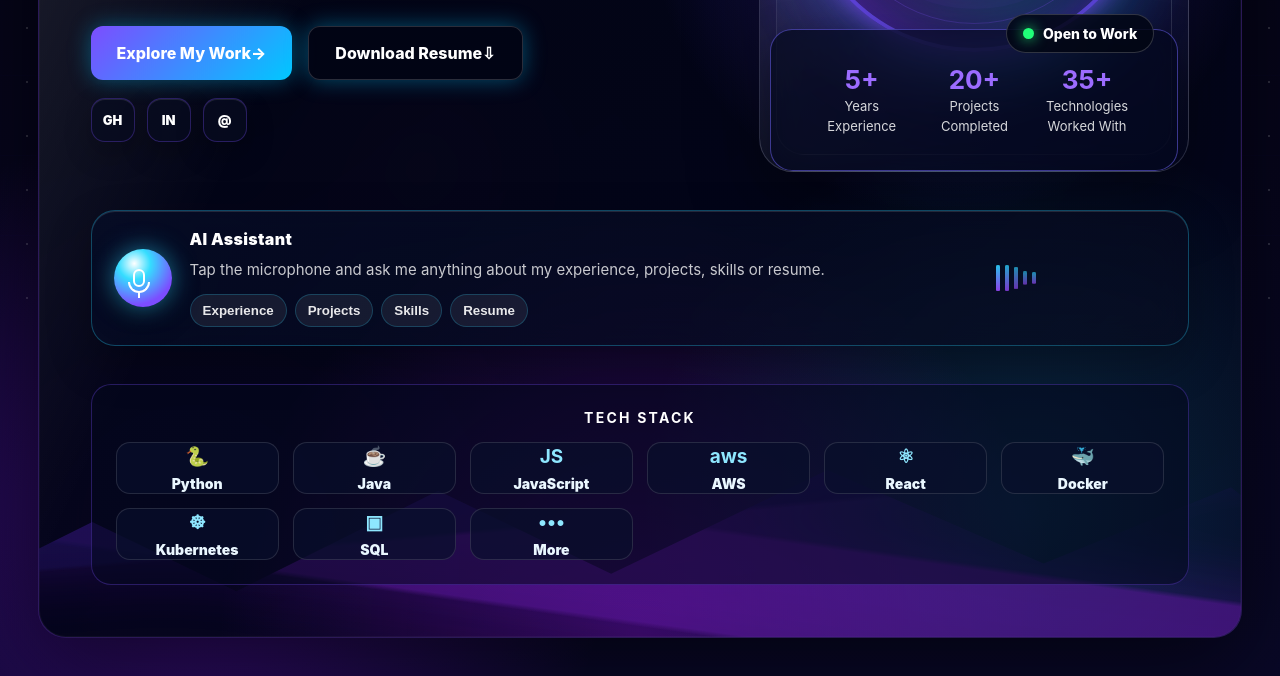
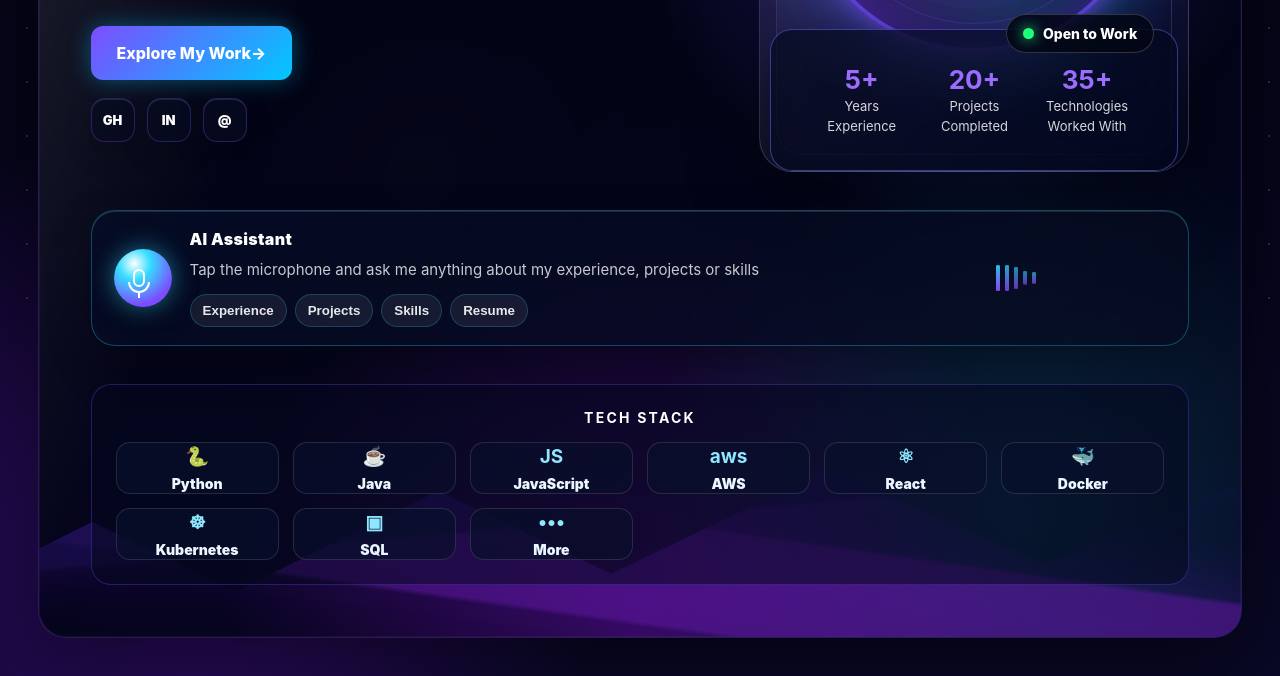
Before and after one commit to ravalireddy-24/Portfolio, a Flask app: page / in a window 1280 px wide. Shown: the part 485-1161 px from the top of the page. Run offline with Flask 3, Linux system fonts and the light colour scheme.

Commit message:
Changes in first page

```diff
--- a/static/js/script.js
+++ b/static/js/script.js
@@ -200,10 +200,6 @@ function setActiveSection(sectionId) {
 
 function scrollToSection(sectionId) {
   let section = document.getElementById(sectionId);
-  if (!section && sectionId === "resume") {
-    window.location.href = "/static/Ravali_N_Resume.pdf";
-    return;
-  }
   if (!section) return;
   setActiveSection(sectionId);
   section.scrollIntoView({ behavior: "smooth", block: "start" });
@@ -301,7 +297,7 @@ function handleTranscript(transcript) {
   recognition.onstart = () => {
     setAvatarState("listening");
     if (landingVoiceBtn) landingVoiceBtn.classList.add("is-listening");
-    if (landingVoiceStatus) landingVoiceStatus.textContent = "Listening... say portfolio, resume, or contact.";
+    if (landingVoiceStatus) landingVoiceStatus.textContent = "Listening... say portfolio or contact.";
   };
 
   recognition.onresult = (event) => {
@@ -338,7 +334,6 @@ function handleLandingTranscript(transcript) {
 
   speak(message, () => {
     if (action === "portfolio") window.location.href = "/portfolio";
-    if (action === "resume") window.location.href = "/static/Ravali_N_Resume.pdf";
   });
 }
 
@@ -357,11 +352,6 @@ document.querySelectorAll("[data-landing-action]").forEach((button) => {
     const action = button.dataset.landingAction;
     const message = LANDING_SCRIPTS[action] || LANDING_SCRIPTS.welcome;
     if (landingVoiceStatus) landingVoiceStatus.textContent = message;
-
-    if (action === "resume") {
-      window.location.href = "/static/Ravali_N_Resume.pdf";
-      return;
-    }
 
     if (action === "portfolio") {
       window.location.href = "/portfolio";
--- a/templates/index.html
+++ b/templates/index.html
@@ -38,7 +38,6 @@
 
           <div class="landing-actions" aria-label="Primary actions">
             <a class="primary-link" href="{{ url_for('portfolio') }}">Explore My Work <span aria-hidden="true">→</span></a>
-            <a class="secondary-link" href="{{ url_for('static', filename='Ravali_N_Resume.pdf') }}" download>Download Resume <span aria-hidden="true">⇩</span></a>
                       </div>
           <div class="social-icons" aria-label="Social links">
             <a href="https://github.com/" target="_blank" rel="noreferrer" aria-label="GitHub">GH</a>
@@ -68,7 +67,7 @@
         <button id="landingVoiceBtn" class="landing-mic-btn" type="button" aria-label="Start landing page voice assistant"><span class="voice-icon" aria-hidden="true"></span></button>
         <div class="landing-voice-copy">
           <p class="landing-voice-title">AI Assistant</p>
-          <p id="landingVoiceStatus" class="landing-voice-status">Tap the microphone and ask me anything about my experience, projects, skills or resume.</p>
+          <p id="landingVoiceStatus" class="landing-voice-status">Tap the microphone and ask me anything about my experience, projects or skills </p>
           <div class="suggestion-chips" aria-label="Suggested assistant prompts">
             <button type="button" data-landing-action="portfolio">Experience</button>
             <button type="button" data-landing-action="portfolio">Projects</button>
--- a/templates/portfolio.html
+++ b/templates/portfolio.html
@@ -91,7 +91,7 @@
         <div id="avatarShell" class="avatar-shell is-idle" aria-label="Interactive AI avatar" data-avatar-state="idle"><div class="avatar-halo" aria-hidden="true"></div><div class="avatar-loader" aria-hidden="true"></div><div class="listening-ripples" aria-hidden="true"><span></span><span></span><span></span></div><div class="avatar-image-wrap"><video id="assistantAvatar" class="assistant-avatar" muted playsinline preload="metadata" aria-label="Animated AI assistant avatar"><source src="{{ url_for('static', filename='images/avatar.webm') }}" type="video/webm" />Your browser does not support the avatar video.</video></div><div class="avatar-state-chip" aria-hidden="true"><span class="state-dot"></span><span id="avatarStatusLabel">Ready</span></div></div>
         <div class="assistant-card" role="status" aria-live="polite">
           <div class="assistant-card-header"><div><p class="eyebrow">Voice guide</p><h2 id="assistantTitle">Hi! I’m ready.</h2></div><span id="status" class="status-label">Ready</span></div>
-          <p id="assistantMessage">Ask me to show overview, about, experience, projects, skills, certifications, education, contact, or resume.</p>
+          <p id="assistantMessage">Ask me to show overview, about, experience, projects, skills, certifications, education or contact.</p>
           <div class="voice-control-panel">
             <button id="voiceBtn" class="voice-btn" type="button" aria-label="Start voice command"><span class="voice-icon" aria-hidden="true"></span><span id="voiceBtnText">Click microphone</span></button>
             <div class="mic-copy"><strong>Speak a command</strong><span>Try “projects”, “experience”, or “contact”.</span></div>
```
